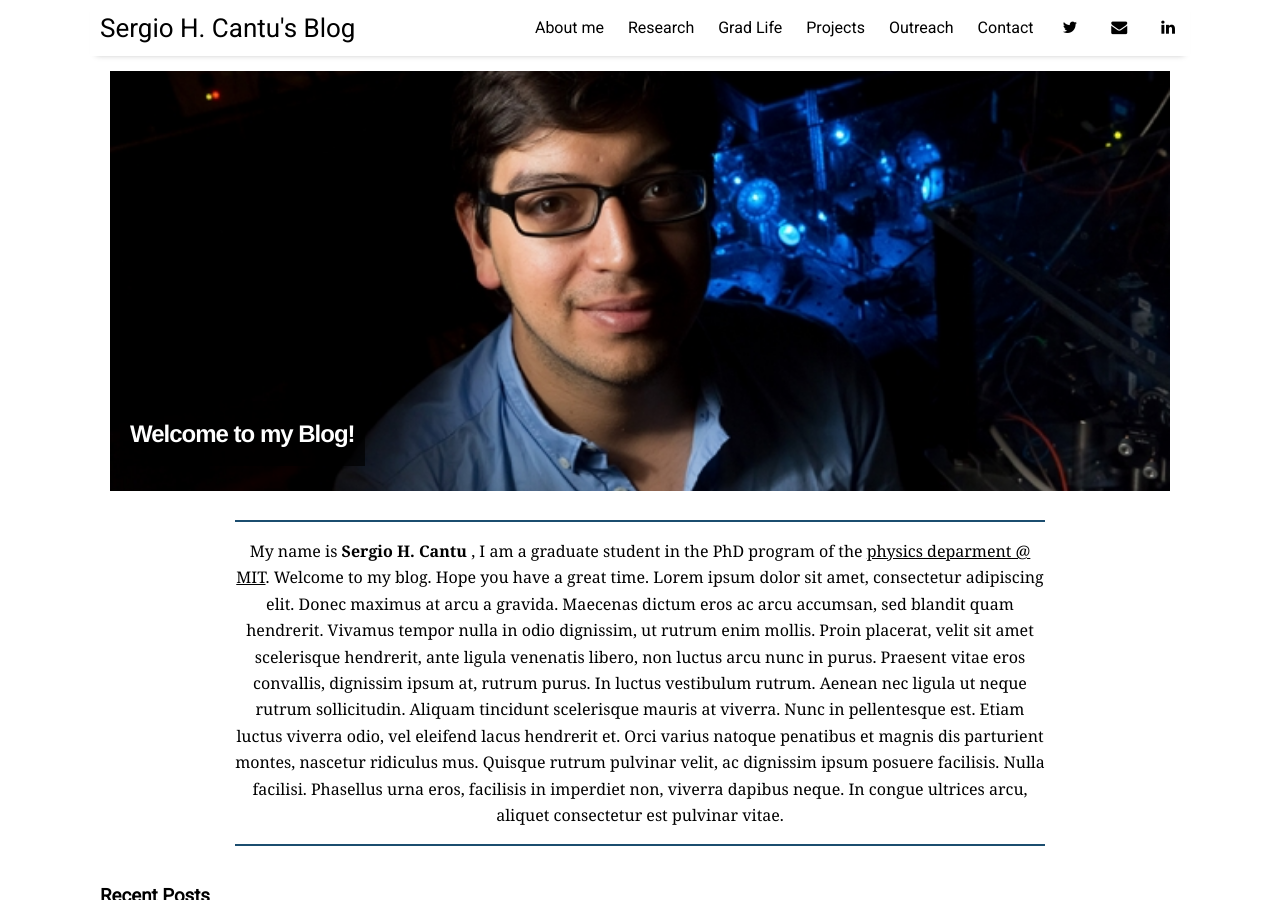
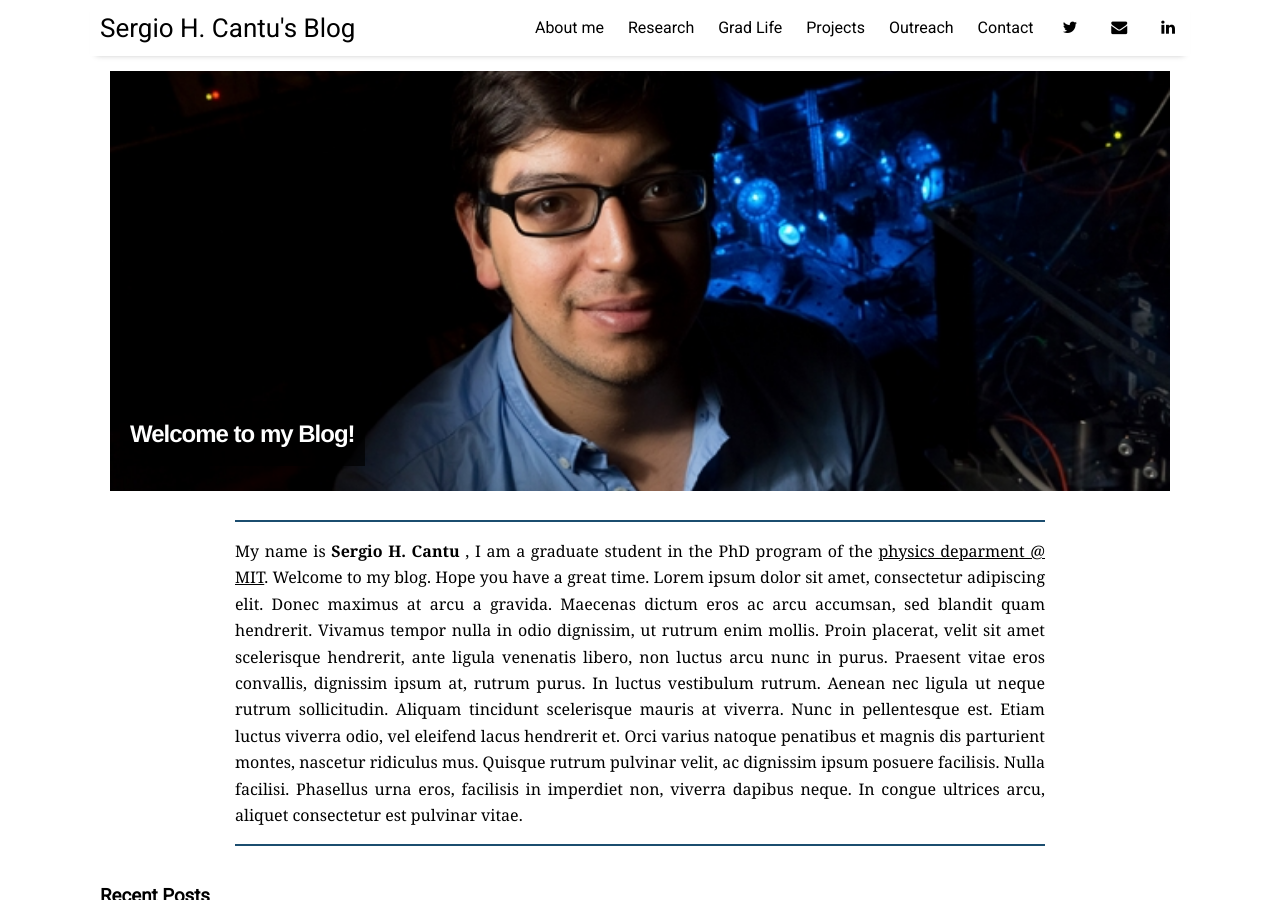
Before and after one commit to ChekHub/chekhub.github.io, a Jekyll site: the page built from index.html, in a window 1280 px wide and 900 px high. Built offline with Jekyll 4.4.1, drawn with Linux system fonts in a browser that asks for light colours; nearby versions of some CDN libraries; the list of posts is cut into pages by our own code.

Commit message:
Update home.html

```diff
--- a/_layouts/home.html
+++ b/_layouts/home.html
@@ -16,7 +16,7 @@ title: Home
   <tr>
       <td align="center">
           <hr color="#1B4D6F" size="2">
-        <p align = "center" valign = "middle" width = "75%"  line-height: 25px; margin: 0;   padding: 10px 10px">
+        <p align = "justify" valign = "middle" width = "75%"  line-height: 25px; margin: 0;   padding: 10px 10px">
               My name is <strong> Sergio H. Cantu </strong>, I am a graduate student in the PhD program of the <a href="http://web.mit.edu/physics/">physics deparment @ MIT</a>. Welcome to my blog. Hope you have a great time.
             Lorem ipsum dolor sit amet, consectetur adipiscing elit. Donec maximus at arcu a gravida. Maecenas dictum eros ac arcu accumsan, sed blandit quam hendrerit. Vivamus tempor nulla in odio dignissim, ut rutrum enim mollis. Proin placerat, velit sit amet scelerisque hendrerit, ante ligula venenatis libero, non luctus arcu nunc in purus. Praesent vitae eros convallis, dignissim ipsum at, rutrum purus. In luctus vestibulum rutrum. Aenean nec ligula ut neque rutrum sollicitudin. Aliquam tincidunt scelerisque mauris at viverra. Nunc in pellentesque est. Etiam luctus viverra odio, vel eleifend lacus hendrerit et. Orci varius natoque penatibus et magnis dis parturient montes, nascetur ridiculus mus. Quisque rutrum pulvinar velit, ac dignissim ipsum posuere facilisis. Nulla facilisi. Phasellus urna eros, facilisis in imperdiet non, viverra dapibus neque. In congue ultrices arcu, aliquet consectetur est pulvinar vitae.
                                                                                                                                                     </p>
```
